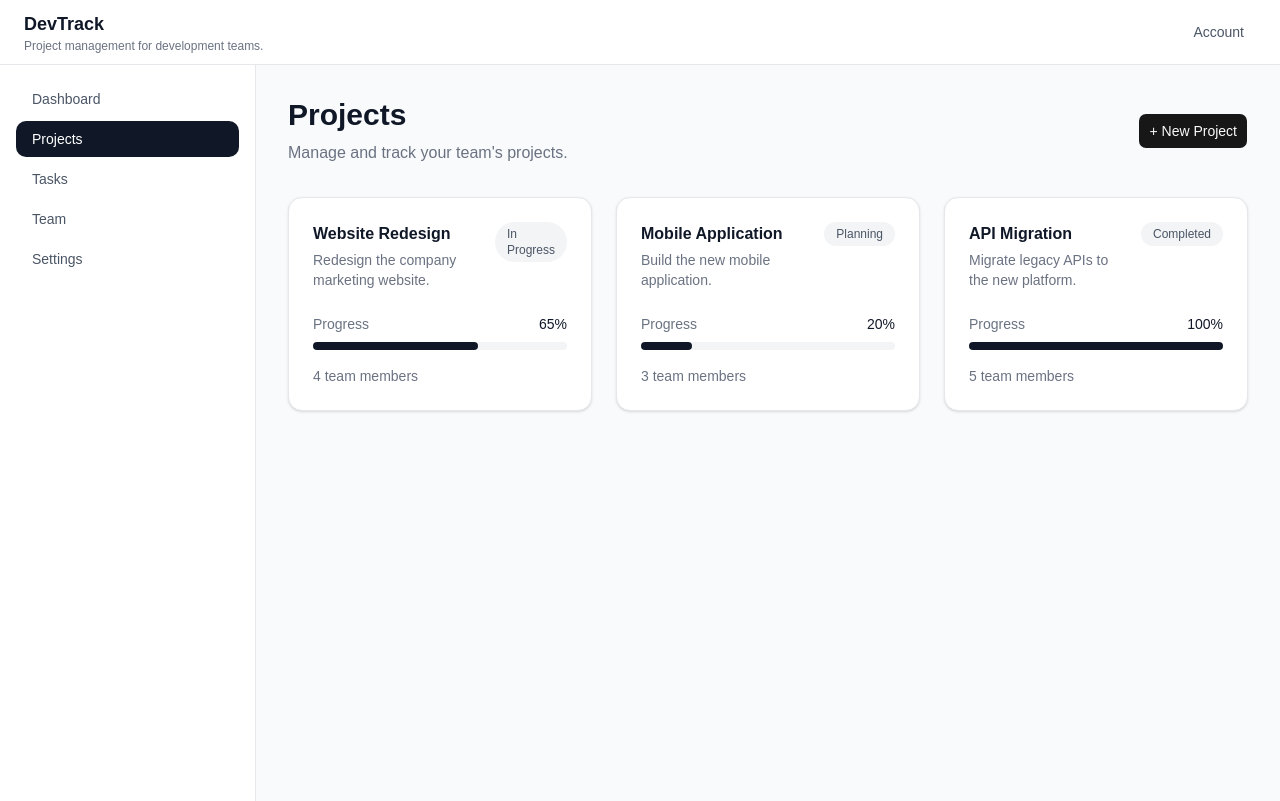
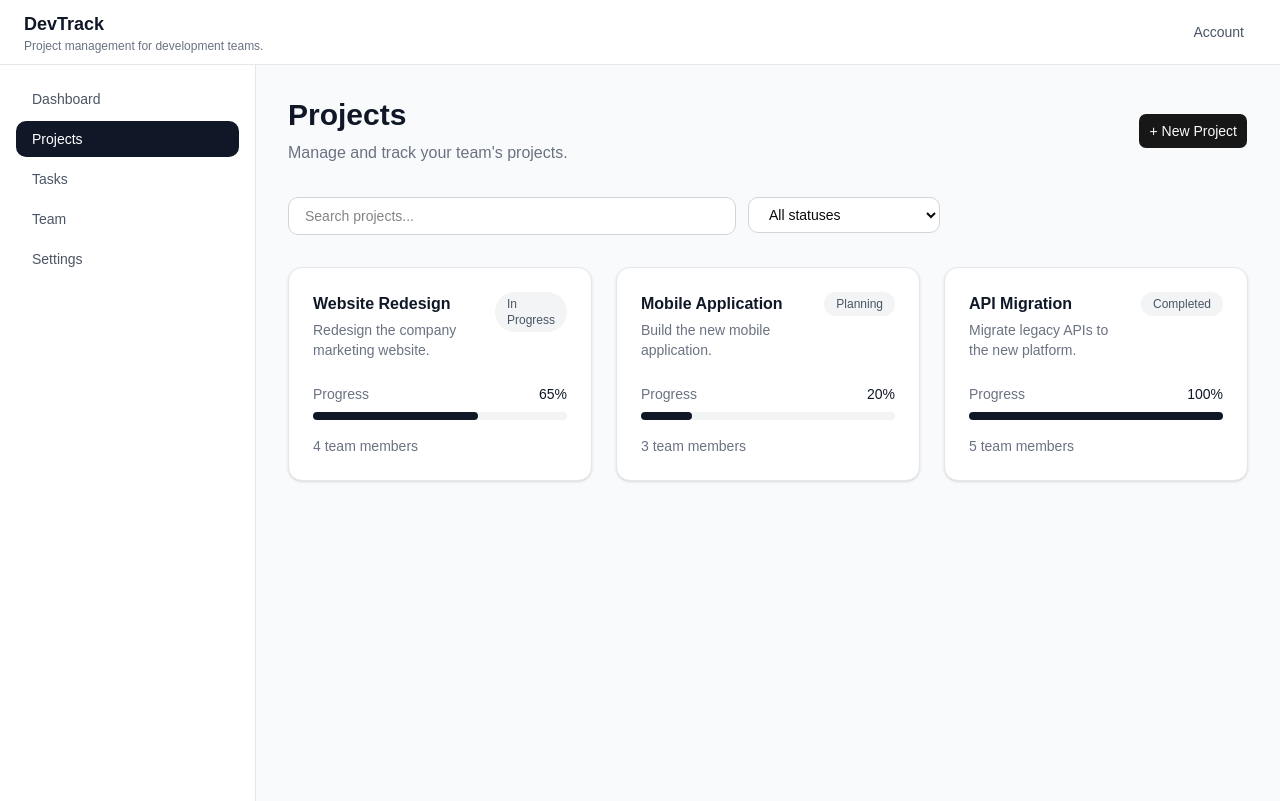
Before and after one commit to mohdamirhasan/devtrack, a React (Vite) app: page /projects in a window 1280 px wide. Built offline with nearby package versions, Linux system fonts and the light colour scheme.

Commit message:
feat: add project status filtering

```diff
--- a/src/pages/Projects.tsx
+++ b/src/pages/Projects.tsx
@@ -1,58 +1,148 @@
-import { useState } from "react";
-import ProjectCard from "../components/ProjectCard";
-import NewProjectForm from "../components/NewProjectForm";
+import { useState } from 'react'
+import ProjectCard from '@/components/ProjectCard'
+import NewProjectForm from '@/components/NewProjectForm'
 import {
   Dialog,
   DialogContent,
   DialogDescription,
   DialogHeader,
   DialogTitle,
-} from "@/components/ui/dialog";
-
-import { Button } from "@/components/ui/button";
-import { projects as initialProjects } from "../data/projects";
-import type { Project } from "../types/project";
+} from '@/components/ui/dialog'
+import { Button } from '@/components/ui/button'
+import { projects as initialProjects } from '@/data/projects'
+import type { Project } from '@/types/project'
 
 function Projects() {
-  const [projects, setProjects] = useState<Project[]>(initialProjects);
-  const [isFormOpen, setIsFormOpen] = useState(false);
+  const [projects, setProjects] = useState<Project[]>(initialProjects)
+  const [isFormOpen, setIsFormOpen] = useState(false)
+  const [searchQuery, setSearchQuery] = useState('')
+  const [statusFilter, setStatusFilter] = useState<
+  Project['status'] | 'All'
+>('All')
 
   const handleCreateProject = (
-    project: Omit<Project, "id" | "progress" | "members">,
+    project: Omit<Project, 'id' | 'progress' | 'members'>,
   ) => {
     const newProject: Project = {
       ...project,
       id: crypto.randomUUID(),
       progress: 0,
       members: 0,
-    };
+    }
 
-    setProjects((currentProjects) => [...currentProjects, newProject]);
+    setProjects((currentProjects) => [
+      ...currentProjects,
+      newProject,
+    ])
 
-    setIsFormOpen(false);
-  };
+    setIsFormOpen(false)
+  }
+
+  const filteredProjects = projects.filter((project) => {
+  const query = searchQuery.toLowerCase().trim()
+
+  const matchesSearch =
+    !query ||
+    project.name.toLowerCase().includes(query) ||
+    project.description.toLowerCase().includes(query)
+
+  const matchesStatus =
+    statusFilter === 'All' ||
+    project.status === statusFilter
+
+  return matchesSearch && matchesStatus
+})
 
   return (
     <div className="space-y-8 p-8">
       <div className="flex items-center justify-between">
         <div>
-          <h2 className="text-3xl font-bold text-gray-900">Projects</h2>
+          <h2 className="text-3xl font-bold text-gray-900">
+            Projects
+          </h2>
 
           <p className="mt-2 text-gray-500">
             Manage and track your team's projects.
           </p>
         </div>
 
-        <Button onClick={() => setIsFormOpen(true)}>+ New Project</Button>
+        <Button onClick={() => setIsFormOpen(true)}>
+          + New Project
+        </Button>
       </div>
 
-      <div className="grid gap-6 md:grid-cols-2 lg:grid-cols-3">
-        {projects.map((project) => (
-          <ProjectCard key={project.id} project={project} />
-        ))}
-      </div>
+      <div className="flex flex-col gap-3 sm:flex-row">
+  <div className="max-w-md flex-1">
+    <label
+      htmlFor="project-search"
+      className="sr-only"
+    >
+      Search projects
+    </label>
 
-      <Dialog open={isFormOpen} onOpenChange={setIsFormOpen}>
+    <input
+      id="project-search"
+      type="search"
+      value={searchQuery}
+      onChange={(event) => setSearchQuery(event.target.value)}
+      placeholder="Search projects..."
+      className="w-full rounded-lg border border-gray-300 bg-white px-4 py-2 text-sm outline-none focus:border-gray-900"
+    />
+  </div>
+
+  <div>
+    <label
+      htmlFor="status-filter"
+      className="sr-only"
+    >
+      Filter by status
+    </label>
+
+    <select
+      id="status-filter"
+      value={statusFilter}
+      onChange={(event) =>
+        setStatusFilter(
+          event.target.value as Project['status'] | 'All',
+        )
+      }
+      className="w-full rounded-lg border border-gray-300 bg-white px-4 py-2 text-sm outline-none focus:border-gray-900 sm:w-48"
+    >
+      <option value="All">All statuses</option>
+      <option value="Planning">Planning</option>
+      <option value="In Progress">In Progress</option>
+      <option value="Completed">Completed</option>
+    </select>
+  </div>
+</div>
+
+      {filteredProjects.length === 0 && (
+        <div className="rounded-xl border border-dashed border-gray-300 bg-white p-10 text-center">
+          <h3 className="font-semibold text-gray-900">
+            No projects found
+          </h3>
+
+          <p className="mt-1 text-sm text-gray-500">
+            Try a different search term.
+          </p>
+        </div>
+      )}
+
+      {filteredProjects.length > 0 && (
+        <div className="grid gap-6 md:grid-cols-2 lg:grid-cols-3">
+          {filteredProjects.map((project) => (
+            <ProjectCard
+              key={project.id}
+              project={project}
+            />
+          ))}
+        </div>
+      )}
+
+      <Dialog
+        open={isFormOpen}
+        onOpenChange={setIsFormOpen}
+      >
         <DialogContent className="sm:max-w-lg">
           <DialogHeader>
             <DialogTitle>New Project</DialogTitle>
@@ -62,11 +152,13 @@ function Projects() {
             </DialogDescription>
           </DialogHeader>
 
-          <NewProjectForm onCreateProject={handleCreateProject} />
+          <NewProjectForm
+            onCreateProject={handleCreateProject}
+          />
         </DialogContent>
       </Dialog>
     </div>
-  );
+  )
 }
 
-export default Projects;
+export default Projects
```
